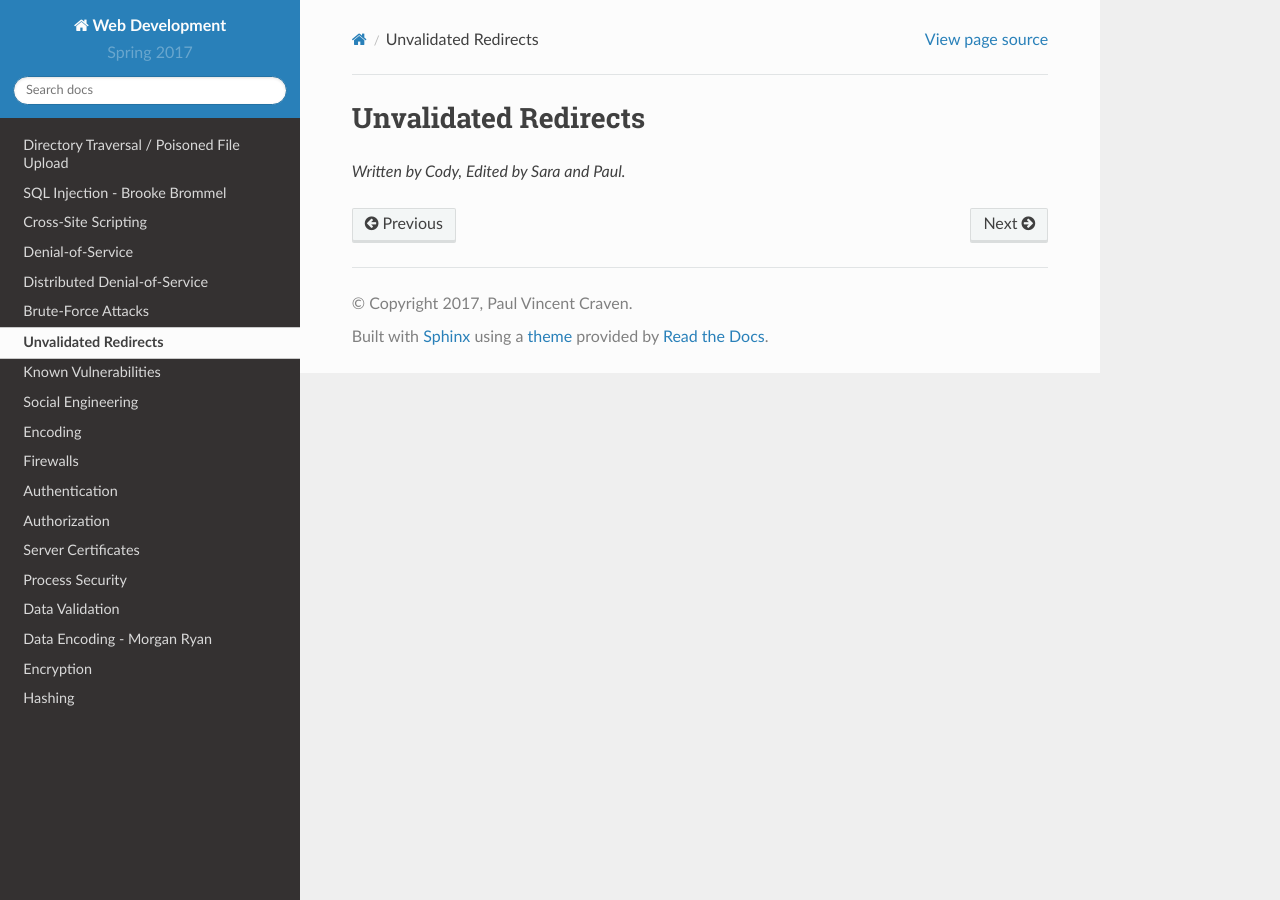
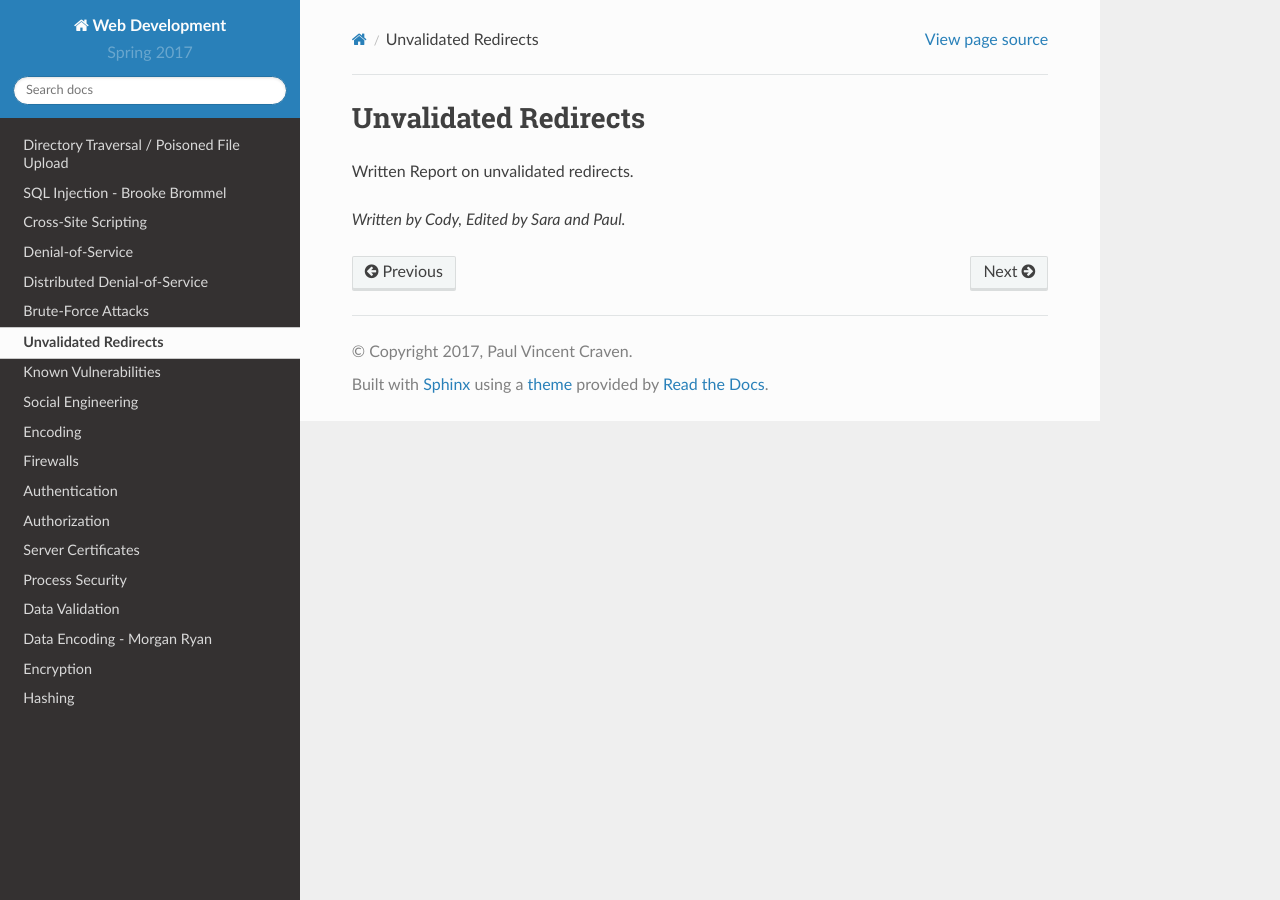
Before and after one commit to pvcraven/2017_web_security, a Sphinx documentation site: the page built from source/unvalidated_redirects/unvalidated_redirects.rst, in a window 1280 px wide. Built offline with Sphinx 7.4.7 and the Read the Docs theme 2.0.0, drawn with Linux system fonts in a browser that asks for light colours.

Commit message:
Initial Report Commit

```diff
--- a/source/unvalidated_redirects/unvalidated_redirects.rst
+++ b/source/unvalidated_redirects/unvalidated_redirects.rst
@@ -1,4 +1,5 @@
 Unvalidated Redirects
 =====================
+Written Report on unvalidated redirects.
 
 *Written by Cody, Edited by Sara and Paul.*
```
